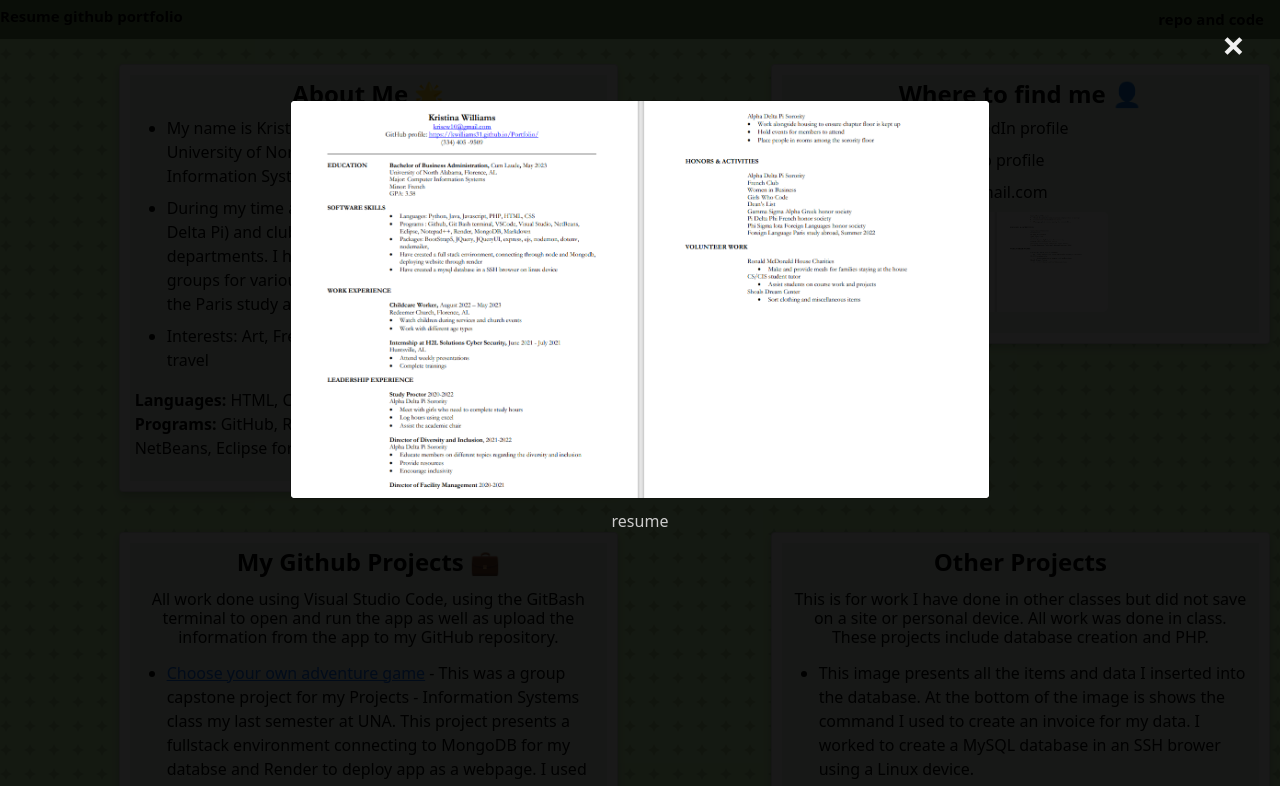
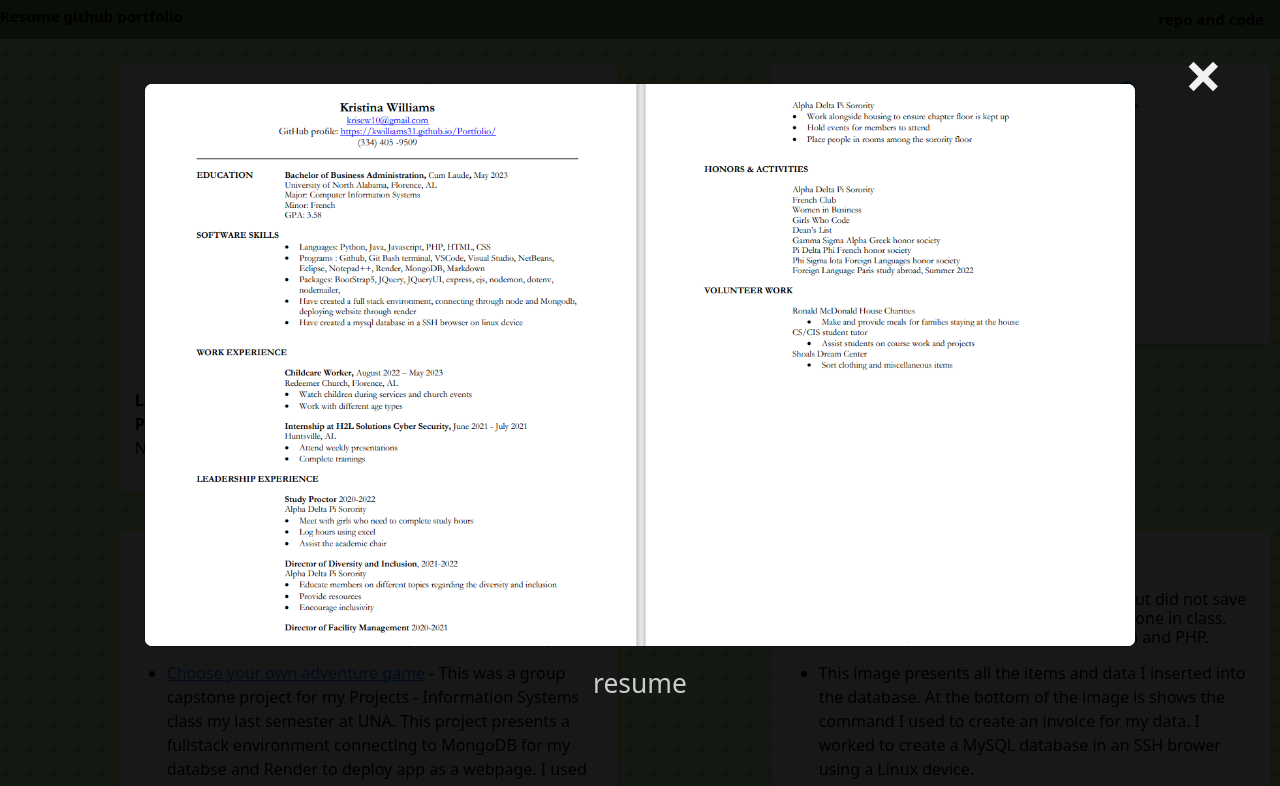
Before and after one commit to kwilliams31/Portfolio, a plain HTML site: page index.html in a window 1280 px wide. Both pictures are taken after a click on the picture 995 px from the left and 262 px from the top of the page. Shown: the top 786 px of the page. Drawn offline with nearby package versions, Linux system fonts and the light colour scheme.

Commit message:
img zoom

```diff
--- a/styles/styles.css
+++ b/styles/styles.css
@@ -157,9 +157,10 @@
   display: none; /* Hidden by default */
   position: fixed; /* Stay in place */
   z-index: 1; /* Sit on top */
-  padding-top: 100px; /* Location of the box */
+  padding-top: 50px; /* Location of the box */
   left: 0;
   top: 0;
+  zoom: 165%;
   width: 100%; /* Full width */
   height: 100%; /* Full height */
   overflow: auto; /* Enable scroll if needed */
```
